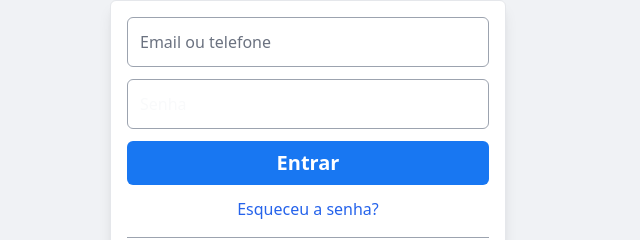
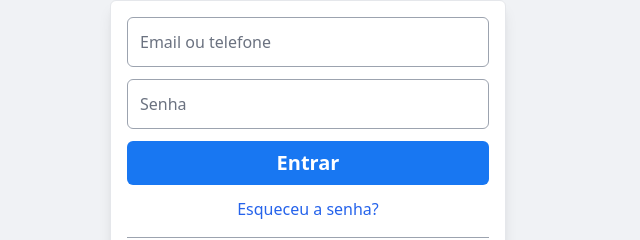
Before and after one commit to eobrunodias/tailwind-clone-facebook, a website built with Vite: page index.html in a window 1280 px wide. Shown: the part 120-360 px from the top of the page, 624-1264 px from the left. Built offline with nearby package versions, Linux system fonts and the light colour scheme.

Commit message:
fix: update input placeholder color to gray-500

```diff
--- a/index.html
+++ b/index.html
@@ -39,7 +39,7 @@
                 <input
                   type="text"
                   placeholder="Senha"
-                  class="flex-1 mb-3 p-3 rounded md:rounded-md border border-gray-400 bg-gray-200 md:bg-white text-sm md:text-base placeholder-gray-600 md:placeholder-gray-50"
+                  class="flex-1 mb-3 p-3 rounded md:rounded-md border border-gray-400 bg-gray-200 md:bg-white text-sm md:text-base placeholder-gray-600 md:placeholder-gray-500"
                 />
                 <input
                   type="submit"
```
